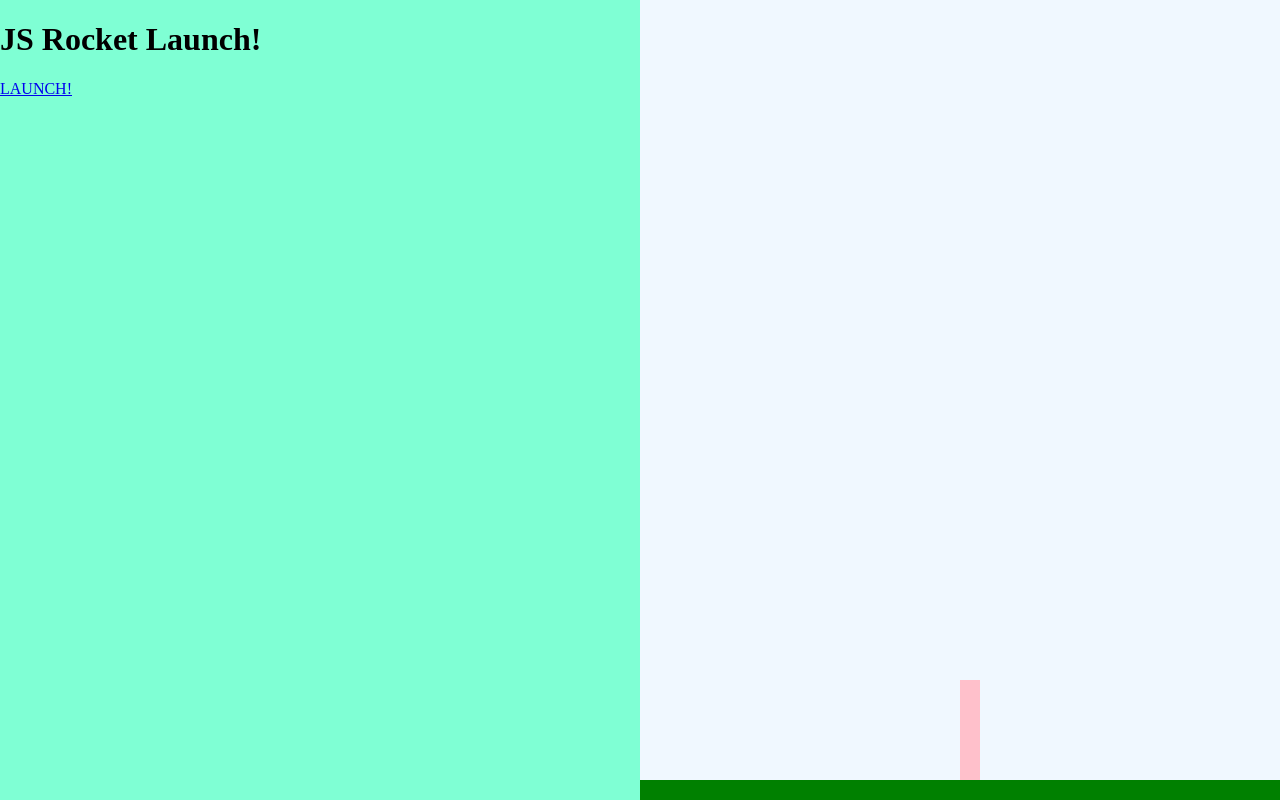
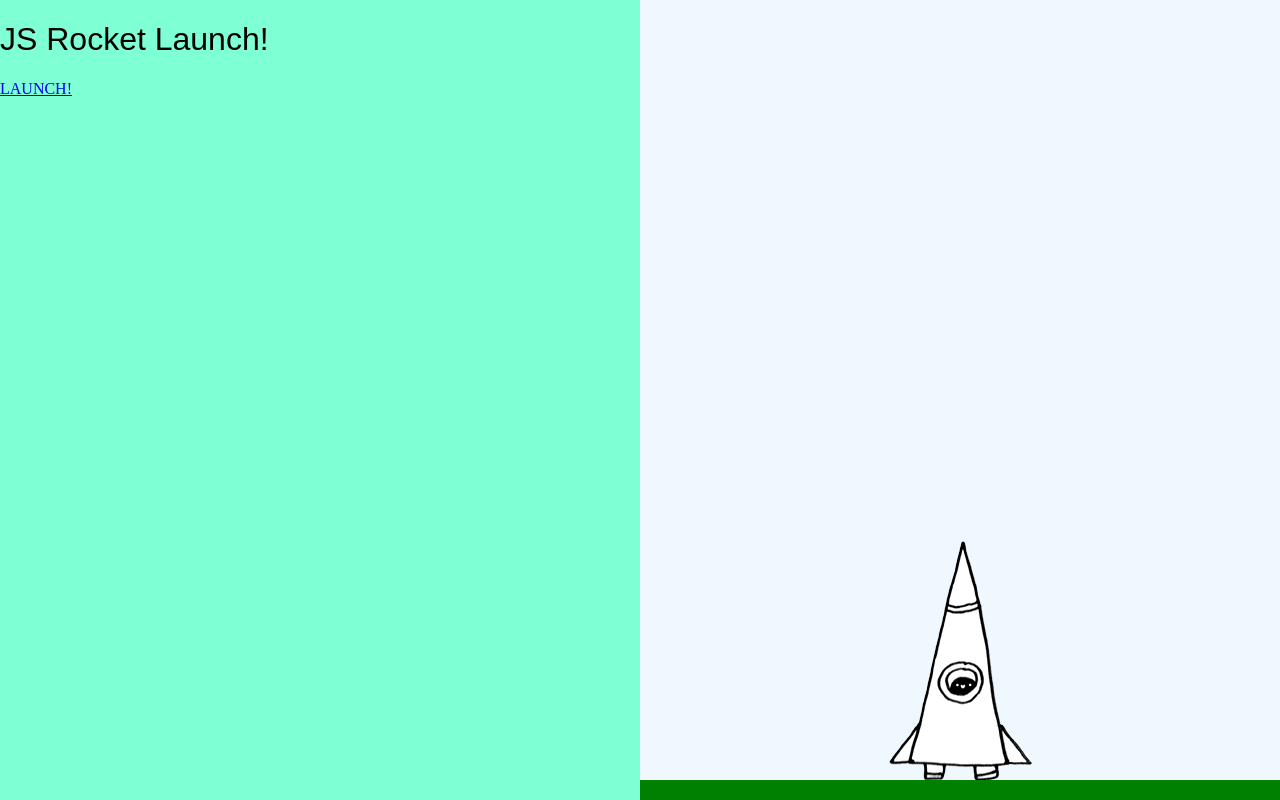
Before and after one commit to nablith/js-rocket, a plain HTML site: page rocket.html in a window 1280 px wide. Drawn offline with Linux system fonts and the light colour scheme.

Commit message:
body-state2 .rocket image will not update..

```diff
--- a/css/rocket.css
+++ b/css/rocket.css
@@ -29,13 +29,35 @@
 .rocket {
 	position: absolute;
 	left: 50%;
-	bottom: 20px;
-	width: 20px;
-	height: 100px;
-	background-color: pink;
+	bottom: -13px;
+	width: 143px;
+	height: 272px;
+	margin-left: -71.5px;
+	background: url('../img/rocket-state1.png') no-repeat 0 0;
 	transition: bottom 1000ms;
 
 }
+
+
+/*
+rocket bg image
+*/
+body.body-state2 .rocket {
+	background-image: url('../img/rocket-state2.gif');
+	}
+
+body.body-state3 .rocket,
+body.body-state4 .rocket {
+
+}
+body.body-state5 .rocket {
+
+}
+
+/*
+End BG Image
+*/
+
 
 body.body-state1 .rocket {
 	transition: none;
@@ -68,3 +90,8 @@ a {
 a.button {
 
 }
+
+h1 {
+	font-family: 'Lato: light', sans-serif;
+	font-weight: 100;
+}
```
Also changed, not shown: rocket.html (+1 -0 lines), img/boom.png (added), img/cant-wait.png (added), img/ground.png (added), img/nervous.png (added), img/rocket-state1.png (added), img/rocket-state2.gif (added), img/rocket-state3.gif (added).
